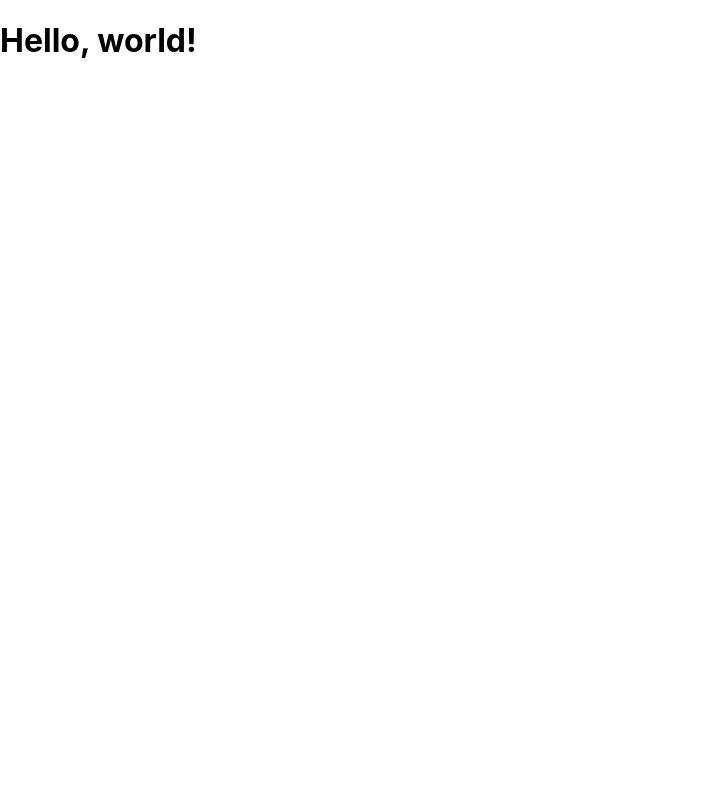
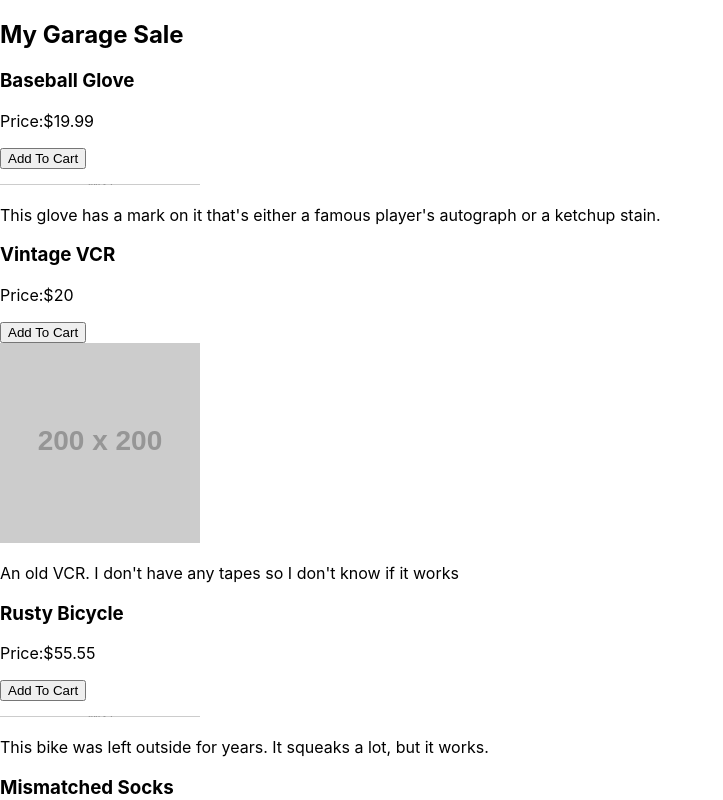
Before and after one commit to joinpursuit/Module-Three-Midmodule-Assessment-Days, a React (Create React App) app: page / in a window 1280 px wide. Shown: the top 800 px of the page, without its empty margins (0-723 px from the left). Built offline with nearby package versions, Linux system fonts and the light colour scheme.

Commit message:
rendering products

```diff
--- a/src/App.js
+++ b/src/App.js
@@ -1,7 +1,21 @@
+import React from 'react';
 import "./App.css";
+import Checkout from './Components/Checkout';
+import Products from './Components/Products';
+import Cart from './Components/Cart';
+import productData from './data/productData'
 
-const App = () => {
-  return <h1>Hello, world!</h1>;
+
+class App extends React.Component {
+  render(){
+    return (
+      <div>
+        <Products products={productData}/>
+        <Checkout/>
+        <Cart/>
+      </div>
+    )
+  }
 };
 
 export default App;
--- /dev/null
+++ b/src/Components/Cart.js
@@ -0,0 +1,13 @@
+import React from 'react';
+
+const Cart = () =>{
+    return (
+        <aside>
+            <h2>
+                Cart
+            </h2>
+        </aside>
+    )
+}
+
+export default Cart;
--- /dev/null
+++ b/src/Components/Checkout.js
@@ -0,0 +1,13 @@
+import React from 'react';
+
+const Checkout = () =>{
+    return (
+        <form>
+            <h2>
+                Checkout
+            </h2>
+        </form>
+    )
+}
+
+export default Checkout;
--- /dev/null
+++ b/src/Components/Product.js
@@ -0,0 +1,16 @@
+import React from 'react';
+
+const Product = (props) =>{
+    return(
+        <div>
+            <h3>{props.data.name}</h3>
+            <p>Price:${props.data.price}</p>
+            <button>Add To Cart</button>
+            <br/>
+            <img src={props.data.img}></img>
+            <p>{props.data.description}</p>
+        </div>
+    )
+}
+
+export default Product;
--- /dev/null
+++ b/src/Components/Products.js
@@ -0,0 +1,17 @@
+import React from 'react';
+import Product from './Product';
+
+
+const Products = ({products}) =>{
+    const productComponent = products.map((item, i)=>{
+        return <Product key={i} data={item} />
+    })
+    return (
+        <main>
+            <h2>My Garage Sale</h2>
+            {productComponent}
+        </main>
+    )
+}
+
+export default Products;
```
Also changed, not shown: 1 other file (tests, documents, lock files or other folders).
